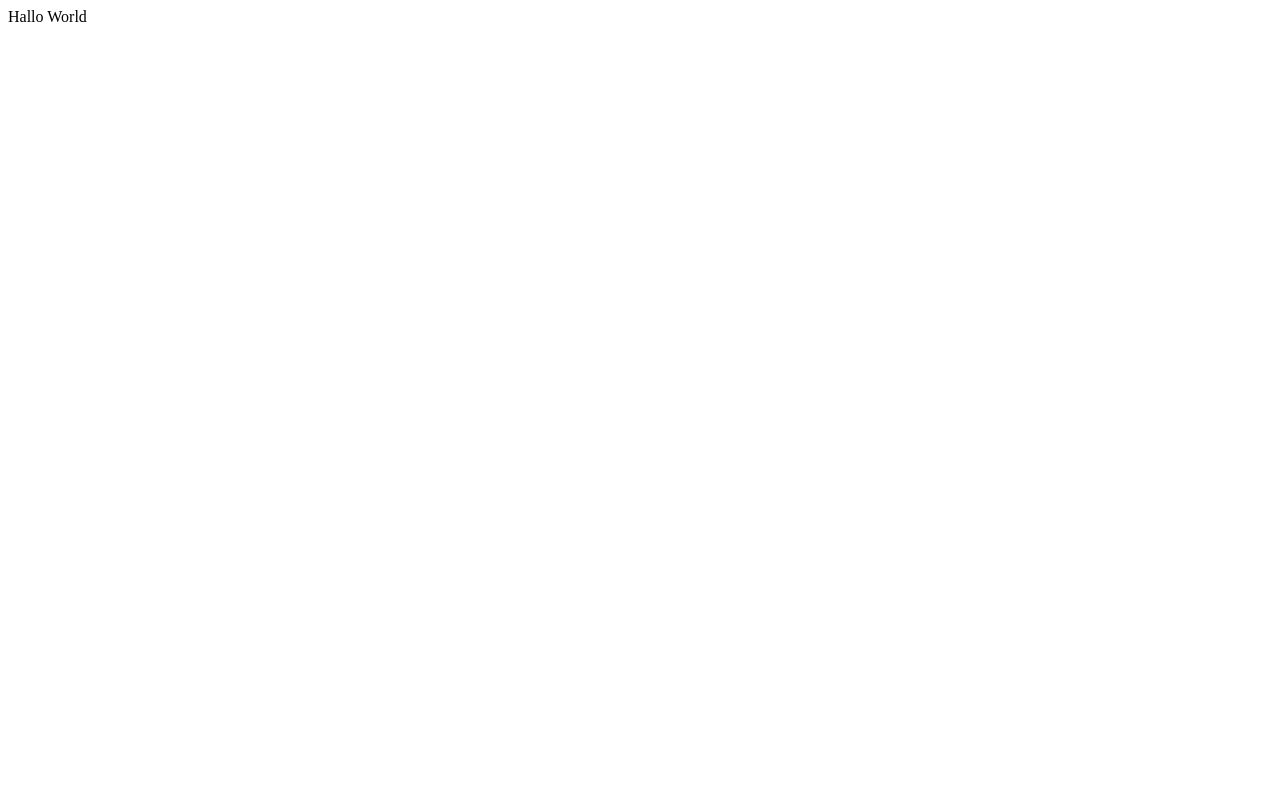
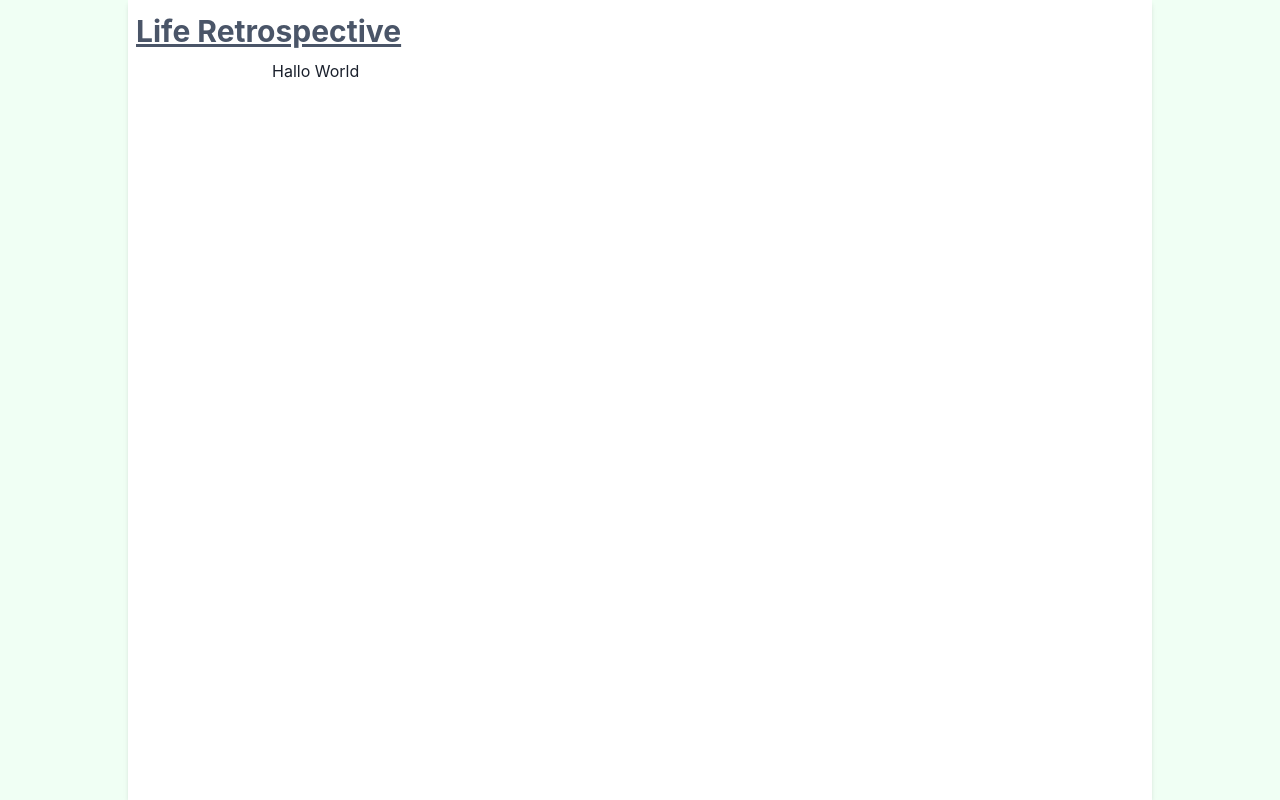
Before and after one commit to mori-hisayuki/nextjs-blog, a Next.js app: page / in a window 1280 px wide. Built offline with nearby package versions, Linux system fonts and the light colour scheme.

Commit message:
雑にHeaderが表示できるところまで

```diff
--- /dev/null
+++ b/src/@types/react.d.ts
@@ -0,0 +1 @@
+export type ChildrenProps = React.PropsWithChildren<{}>
--- /dev/null
+++ b/src/components/Header.tsx
@@ -0,0 +1,18 @@
+import { Flex, Heading, Link, Text } from '@chakra-ui/react'
+
+export const Header = () => (
+  <Flex
+    align="flex-end"
+    padding={{ base: '2', lg: '2' }}
+    justify="space-between"
+    width="100%"
+  >
+    <Heading>
+      <Link href="/" color="gray.600">
+        <Text as="u" fontSize={{ base: 'large', lg: '3xl' }}>
+          Life Retrospective
+        </Text>
+      </Link>
+    </Heading>
+  </Flex>
+)
--- /dev/null
+++ b/src/components/MainLayout.tsx
@@ -0,0 +1,19 @@
+import { Center, Flex, VStack } from '@chakra-ui/react'
+import { ChildrenProps } from '../@types/react'
+import { Header } from './Header'
+
+export const MainLayout: React.FC<ChildrenProps> = (props: ChildrenProps) => (
+  <Center backgroundColor="green.50" minHeight="100vh" minWidth="100vw">
+    <VStack
+      minHeight="100vh"
+      width="100%"
+      maxWidth="container.lg"
+      spacing="0"
+      backgroundColor="white"
+      shadow="md"
+    >
+      <Header></Header>
+      {props.children}
+    </VStack>
+  </Center>
+)
--- a/src/pages/index.tsx
+++ b/src/pages/index.tsx
@@ -1,3 +1,5 @@
+import { ChakraProvider, Container } from '@chakra-ui/react'
+import { MainLayout } from '../components/MainLayout'
 import { Post } from '../interface/post'
 
 type HomeProps = {
@@ -5,7 +7,13 @@ type HomeProps = {
 }
 
 const Home = ({ posts }: HomeProps) => {
-  return <>Hallo World</>
+  return (
+    <ChakraProvider>
+      <MainLayout>
+        <Container maxWidth="container.md">Hallo World</Container>
+      </MainLayout>
+    </ChakraProvider>
+  )
 }
 
 export default Home
```
